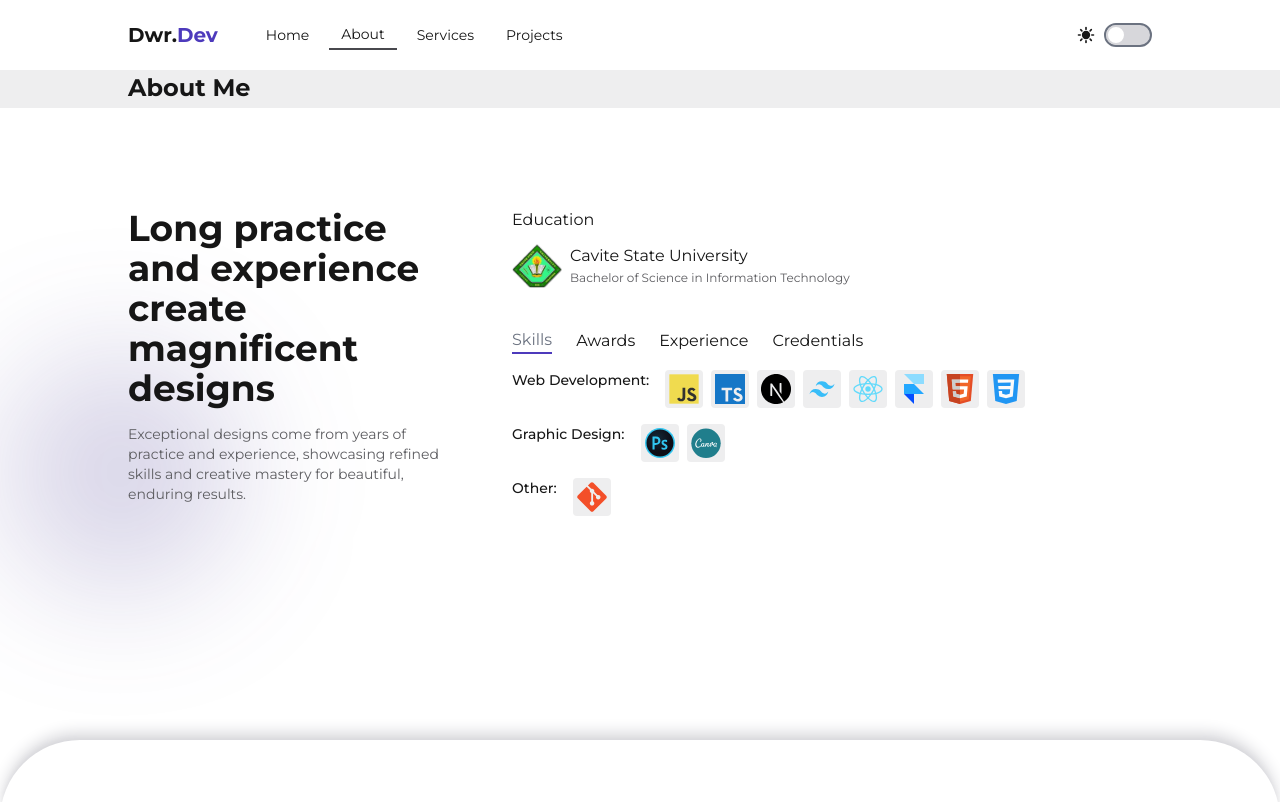
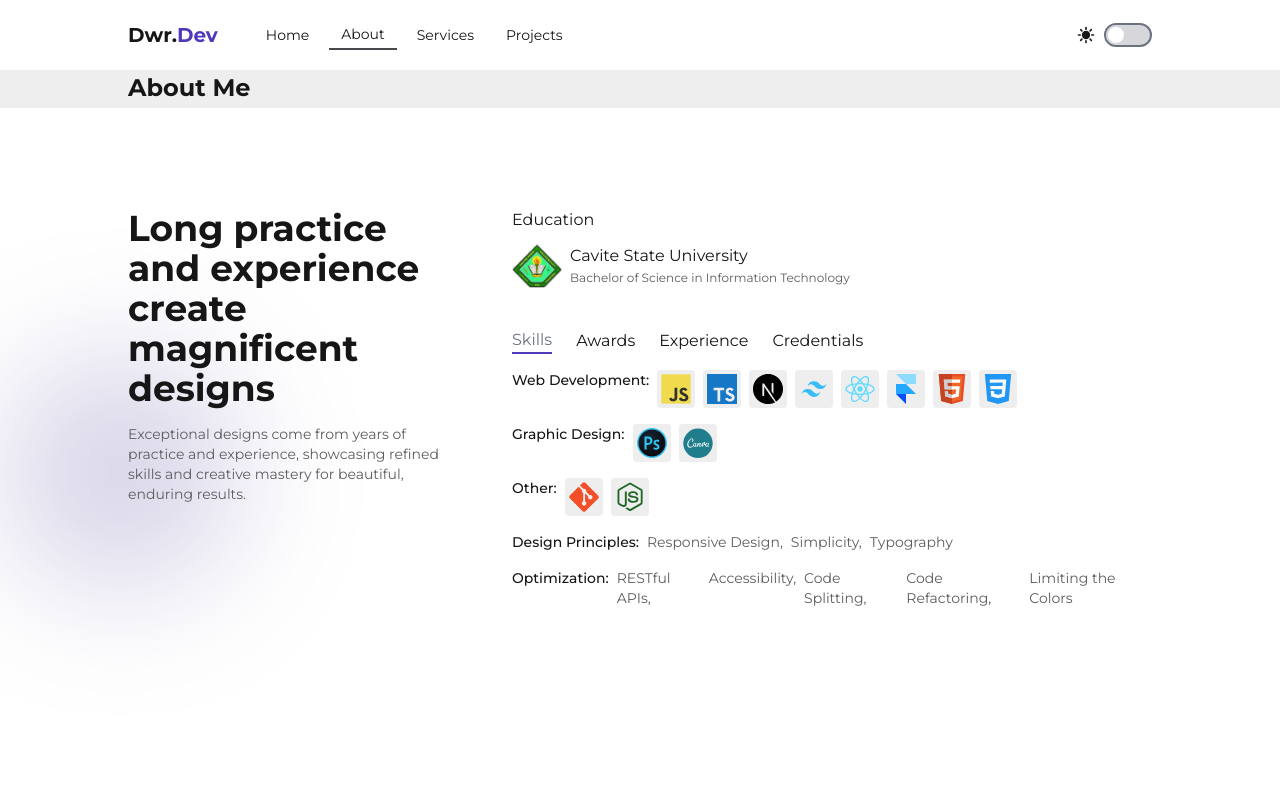
Before and after one commit to DowardCaparas/portfolio, a Next.js app: page /about in a window 1280 px wide. Shown: the top 802 px of the page. Built offline with nearby package versions, Linux system fonts and the light colour scheme.

Commit message:
add skills

```diff
--- a/components/AboutData.tsx
+++ b/components/AboutData.tsx
@@ -60,16 +60,16 @@ const AboutData = () => {
         </div>
         <div>
           {aboutData[infoIndex].info.map((item, index) => (
-            <div key={index} className="flex max-xl:flex-col gap-x-4">
-              <h4 className="text-sm font-medium">{item.title}</h4>
+            <div key={index} className="flex max-xl:flex-col">
+              <h4 className="text-sm font-medium">{item.title}:</h4>
 
               <div className="flex">
                 {item.lists.map((item, index) => (
                   <div key={index} className="text-[14px] mb-4">
                     {typeof item.data === "string" ? (
-                      <p> {item.data}</p>
+                      <p className="ml-2">{item.data}</p>
                     ) : (
-                      <div className="mr-2 dark:bg-white rounded bg-primary_gray p-1 max-xl:mt-1">
+                      <div className="ml-2 dark:bg-white rounded bg-primary_gray p-1 max-xl:mt-1">
                         <Image
                           src={item.data}
                           alt="icon"
@@ -86,8 +86,6 @@ const AboutData = () => {
           ))}
         </div>
 
-
-
       </div>
     </div>
   );
--- a/constants/index.ts
+++ b/constants/index.ts
@@ -1,23 +1,23 @@
-import { facebookIcon, telegramIcon, linkedinIcon,  userInterface, githubIcon,
-         monitor, fast, mobile, code, jsIcon, tsIcon, reactIcon, nextjsIcon, gitIcon,
-         framer, tailwindIcon, htmlIcon, cssIcon, photoshopIcon, canva, fileIcon,
- } from "@/public";
+import {
+    facebookIcon, telegramIcon, linkedinIcon, userInterface, githubIcon, nodejsIcon,
+    monitor, fast, mobile, code, jsIcon, tsIcon, reactIcon, nextjsIcon, gitIcon,
+    framer, tailwindIcon, htmlIcon, cssIcon, photoshopIcon, canva, fileIcon,
+} from "@/public";
 
 import { ArtokuImage, IDSGadgetsImage } from "@/public/images";
-import { url } from "inspector";
 
 export const navlinks = [
-    {title: 'Home', url: '/', icon: 'homeIcon'},
-    {title: 'About', url: '/about' , icon: 'aboutIcon'},
-    {title: 'Services', url: '/myservices' , icon: 'serviceIcon'},
-    {title: 'Projects', url: '/myprojects' , icon: 'folderIcon'},
+    { title: 'Home', url: '/', icon: 'homeIcon' },
+    { title: 'About', url: '/about', icon: 'aboutIcon' },
+    { title: 'Services', url: '/myservices', icon: 'serviceIcon' },
+    { title: 'Projects', url: '/myprojects', icon: 'folderIcon' },
 ];
 
 export const socials = [
-    {icon: facebookIcon, url: 'https://www.facebook.com/doward.caparas?mibextid=ZbWKwL'},
-    {icon: telegramIcon, url: 'https://t.me/dowardcaparas'},
-    {icon: linkedinIcon, url: 'https://www.linkedin.com/in/dounhuwardcaparas/'},
-    {icon: githubIcon, url: 'https://github.com/DowardCaparas'}
+    { icon: facebookIcon, url: 'https://www.facebook.com/doward.caparas?mibextid=ZbWKwL' },
+    { icon: telegramIcon, url: 'https://t.me/dowardcaparas' },
+    { icon: linkedinIcon, url: 'https://www.linkedin.com/in/dounhuwardcaparas/' },
+    { icon: githubIcon, url: 'https://github.com/DowardCaparas' }
 ];
 
 export const aboutData = [
@@ -25,57 +25,78 @@ export const aboutData = [
         title: 'Skills',
         info: [
             {
-                title: 'Web Development:',
+                title: 'Web Development',
                 lists: [
-                    {data: jsIcon },
-                    {data: tsIcon },
-                    {data: nextjsIcon },
-                    {data: tailwindIcon },
-                    {data: reactIcon },
-                    {data: framer },
-                    {data: htmlIcon },
-                    {data: cssIcon },
+                    { data: jsIcon },
+                    { data: tsIcon },
+                    { data: nextjsIcon },
+                    { data: tailwindIcon },
+                    { data: reactIcon },
+                    { data: framer },
+                    { data: htmlIcon },
+                    { data: cssIcon },
                 ],
             },
 
             {
-                title: 'Graphic Design:',
+                title: 'Graphic Design',
                 lists: [
-                    {data: photoshopIcon },
-                    {data: canva },
+                    { data: photoshopIcon },
+                    { data: canva },
                 ],
             },
 
             {
-                title: 'Other:',
+                title: 'Other',
                 lists: [
-                    {data: gitIcon}
+                    { data: gitIcon },
+                    { data: nodejsIcon }
                 ],
             },
+
+            {
+                title: 'Design Principles',
+                lists: [
+                    { data: 'Responsive Design,' },
+                    { data: 'Simplicity,' },
+                    { data: 'Typography' },
+                ],
+            },
+
+            {
+                title: 'Optimization',
+                lists: [
+                    { data: 'RESTful APIs,' },
+                    { data: 'Accessibility,' },
+                    { data: 'Code Splitting,' },
+                    { data: 'Code Refactoring,' },
+                    { data: 'Limiting the Colors' },
+                ]
+            }
         ]
     },
     {
         title: 'Awards',
         info: [
             {
-                title: 'Best Capstone:',
+                title: 'Best Capstone',
                 lists: [
 
-                    {data: 'Simian a mobile educational game for primary level in learning Space Science (2023)' },
+                    { data: 'Simian a mobile educational game for primary level in learning Space Science (2023)' },
                 ],
             },
             {
-                title: 'Best in Computer:',
+                title: 'Best in Computer',
                 lists: [
 
-                    {data: 'Cavite Community Academy Inc. (2014) (Theory)' },
+                    { data: 'Cavite Community Academy Inc. (2014) (Theory)' },
                 ],
             },
             {
-                title: 'Best in Computer:',
+                title: 'Best in Computer',
                 lists: [
 
-                    {data: 'Cavite Community Academy Inc. (2015) (Hands-On)' },
+                    { data: 'Cavite Community Academy Inc. (2015) (Hands-On)' },
                 ],
             },
 
@@ -85,9 +106,9 @@ export const aboutData = [
         title: 'Experience',
         info: [
             {
-                title: 'Internship:',
+                title: 'Internship',
                 lists: [
-                    {data: 'Philippine International Manufacturing and Engineering Services (2023)'},
+                    { data: 'Philippine International Manufacturing and Engineering Services (2023)' },
                 ],
             },
 
@@ -97,9 +118,9 @@ export const aboutData = [
         title: 'Credentials',
         info: [
             {
-                title: 'Information Technology Diploma:',
+                title: 'Information Technology Diploma',
                 lists: [
-                    {data: 'Cavite State University (2019-2024)'},
+                    { data: 'Cavite State University (2019-2024)' },
                 ],
             },
 
@@ -112,7 +133,7 @@ export const projects = [
     {
         name: 'Artoku',
         image: ArtokuImage.src,
-        category:'#Accounting',
+        category: '#Accounting',
         date: '2024',
         description: 'Artoku is an asset and money management platform that helps individuals and businesses manage their finances. Leveraging experienced financial planners and advanced technology, Artoku provides tailored services to support the growth and development of investors assets.',
         url: 'https://dowardcaparas.github.io/Artoku_Landing_page/'
@@ -120,7 +141,7 @@ export const projects = [
     {
         name: 'iDSGadgets',
         image: IDSGadgetsImage.src,
-        category:'#Devices',
+        category: '#Devices',
         date: '2024',
         description: 'iDSGadgets: Where innovation meets quality. Our mission is to bridge imagination and reality with top-tier gadgets that empower individuals and businesses. From cutting-edge devices to innovative accessories, iDSGadgets is your ultimate destination for unlocking new tech possibilities.',
         url: 'https://dowardcaparas.github.io/iDSGadgets/'
--- a/public/index.ts
+++ b/public/index.ts
@@ -36,9 +36,10 @@ import htmlIcon from './htmlIcon.svg'
 import cssIcon from './cssIcon.svg'
 import photoshopIcon from './photoshopIcon.svg'
 import canva from './canva.svg'
+import nodejsIcon from './nodejsIcon.svg'
 
 export {
-    arrowup, facebookIcon, hamburger, moon, telegramIcon, linkedinIcon, message, gmail,
+    arrowup, facebookIcon, hamburger, moon, telegramIcon, linkedinIcon, message, gmail, nodejsIcon,
     twitterIcon, chevrondown, chevronup, envelope, plane, monitor, userInterface, mobile, code,
     fast, sun, chevronleft, chevronright, jsIcon, tsIcon, reactIcon, nextjsIcon, serviceIcon,
     framer, tailwindIcon, htmlIcon, cssIcon, photoshopIcon, canva, gitIcon, fileIcon, githubIcon
```
Also changed, not shown: public/nodejsIcon.svg (added).
